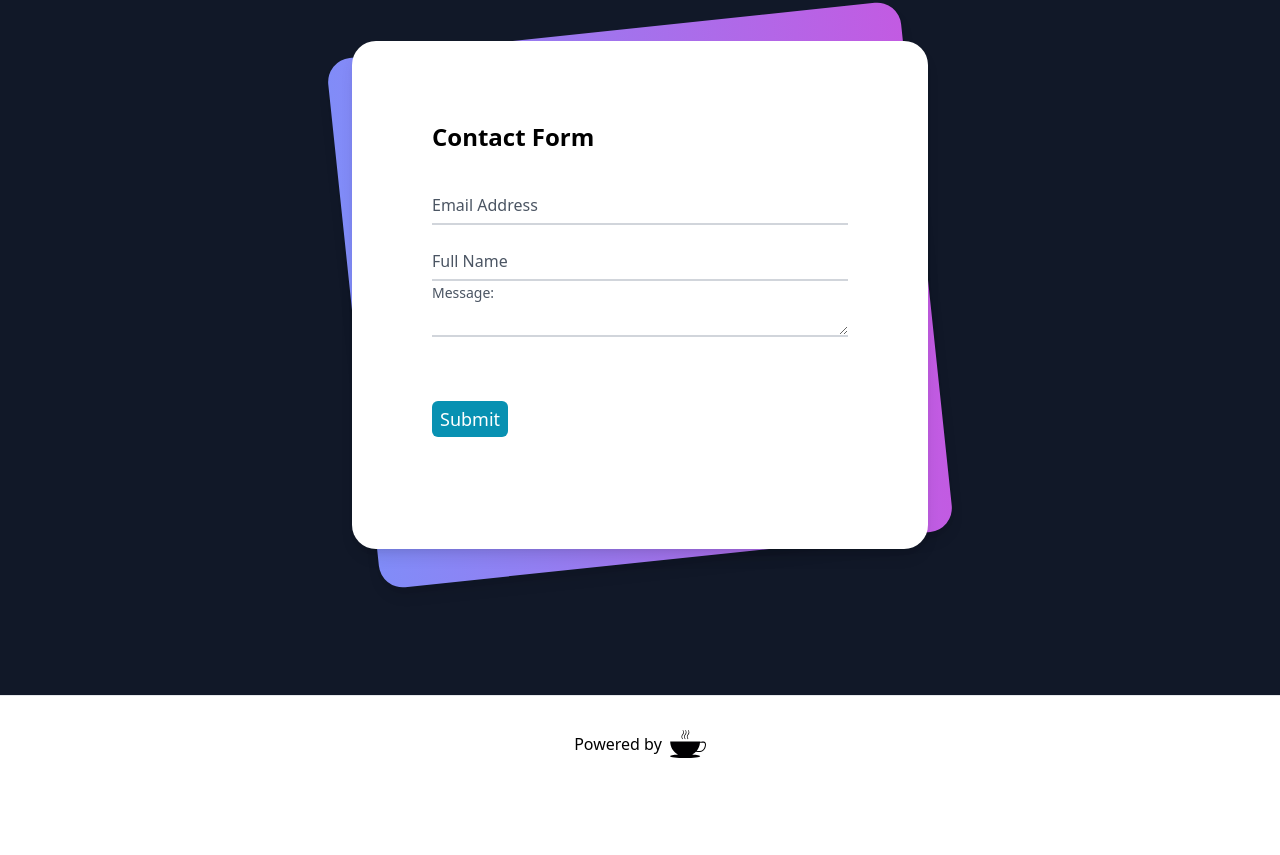
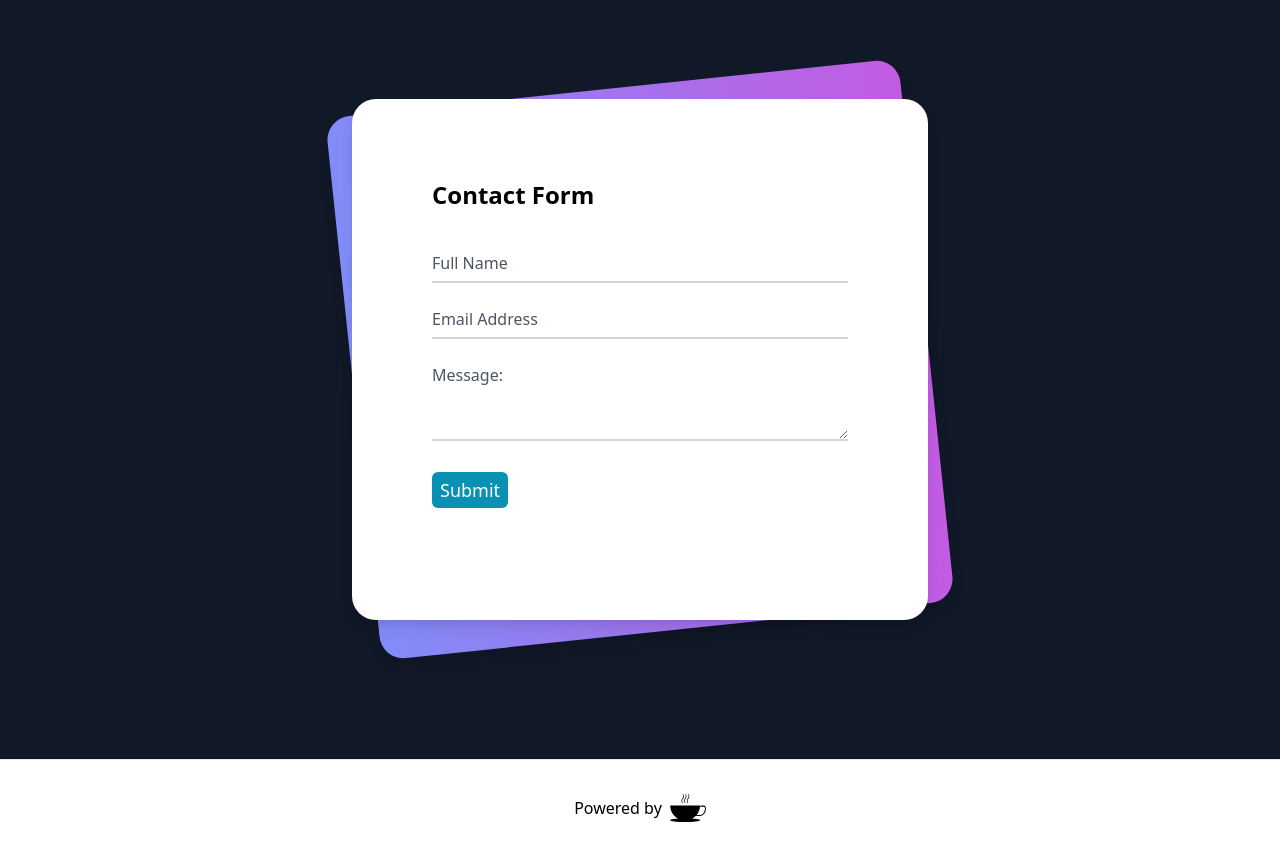
Before and after one commit to coscoaj1/myportfolio, a Next.js app: page / in a window 1280 px wide. Shown: the part 1886-2741 px from the top of the page. Before the commit the page ends 2677 px from the top, so only its background shows below. Built offline with nearby package versions, Linux system fonts and the light colour scheme.

Commit message:
email form working

```diff
--- a/components/Contact.js
+++ b/components/Contact.js
@@ -1,73 +1,124 @@
-import React from "react";
+import React, { useState } from "react";
 
 function Contact() {
+  const [name, setName] = useState("");
+  const [email, setEmail] = useState("");
+  const [message, setMessage] = useState("");
+  const [submitted, setSubmitted] = useState(false);
+
+  const handleSubmit = (e) => {
+    e.preventDefault();
+    console.log("sending");
+
+    const data = {
+      name,
+      email,
+      message,
+    };
+
+    fetch(`/api/contact`, {
+      method: "POST",
+      headers: {
+        Accept: "application/json, text/plain, *.*",
+        "Content-Type": "application/json",
+      },
+      body: JSON.stringify(data),
+    }).then((res) => {
+      console.log("response received");
+      if (response === 200) {
+        setSubmitted(true);
+        setName("");
+        setEmail("");
+        setBody("");
+      }
+    });
+  };
+
   return (
-    <div class="min-h-screen bg-[#111828] py-6 flex flex-col justify-center sm:py-12">
-      <div class="relative py-3 sm:max-w-xl sm:mx-auto">
-        <div class="absolute inset-0 bg-gradient-to-r from-[#818cf8] to-[#c25be2] shadow-lg transform -skew-y-6 sm:skew-y-0 sm:-rotate-6 sm:rounded-3xl"></div>
-        <div class="relative px-4 py-6 bg-white shadow-lg sm:rounded-3xl sm:p-20">
-          <div class="max-w-md mx-auto">
+    <div className="min-h-screen bg-[#111828] py-6 flex flex-col justify-center sm:py-12">
+      <div className="relative py-3 sm:max-w-xl sm:mx-auto">
+        <div className="absolute inset-0 bg-gradient-to-r from-[#818cf8] to-[#c25be2] shadow-lg transform -skew-y-6 sm:skew-y-0 sm:-rotate-6 sm:rounded-3xl"></div>
+        <div className="relative px-4 py-6 bg-white shadow-lg sm:rounded-3xl sm:p-20">
+          <div className="max-w-md mx-auto">
             <div>
-              <h1 class="text-2xl font-semibold">Contact Form</h1>
+              <h1 className="text-2xl font-semibold">Contact Form</h1>
             </div>
-            <div class="divide-y divide-gray-200">
-              <div class="py-8 text-base leading-6 space-y-4 text-gray-700 sm:text-lg sm:leading-7">
-                <div class="relative">
+            <div className="divide-y divide-gray-200">
+              <form className="py-8 text-base leading-6 space-y-4 text-gray-700 sm:text-lg sm:leading-7">
+                <div className="relative">
                   <input
-                    autocomplete="off"
+                    onChange={(e) => {
+                      setName(e.target.value);
+                    }}
+                    autoComplete="off"
+                    id="name"
+                    name="name"
+                    type="name"
+                    className="peer placeholder-transparent h-10 w-full border-b-2 border-gray-300 text-gray-900 focus:outline-none focus:borer-rose-600"
+                    placeholder="Name"
+                    value={name}
+                  />
+                  <label
+                    htmlFor="name"
+                    className="absolute left-0 -top-3.5 text-gray-600 text-sm peer-placeholder-shown:text-base peer-placeholder-shown:text-gray-440 peer-placeholder-shown:top-2 transition-all peer-focus:-top-3.5 peer-focus:text-gray-600 peer-focus:text-sm"
+                  >
+                    Full Name
+                  </label>
+                </div>
+                <div className="relative">
+                  <input
+                    onChange={(e) => {
+                      setEmail(e.target.value);
+                    }}
+                    autoComplete="off"
                     id="email"
                     name="email"
                     type="text"
-                    class="peer placeholder-transparent h-10 w-full border-b-2 border-gray-300 text-gray-900 focus:outline-none focus:borer-rose-600"
+                    className="peer placeholder-transparent h-10 w-full border-b-2 border-gray-300 text-gray-900 focus:outline-none focus:borer-rose-600"
                     placeholder="Email address"
+                    value={email}
                   />
                   <label
-                    for="email"
-                    class="absolute left-0 -top-3.5 text-gray-600 text-sm peer-placeholder-shown:text-base peer-placeholder-shown:text-gray-440 peer-placeholder-shown:top-2 transition-all peer-focus:-top-3.5 peer-focus:text-gray-600 peer-focus:text-sm"
+                    htmlFor="email"
+                    className="absolute left-0 -top-3.5 text-gray-600 text-sm peer-placeholder-shown:text-base peer-placeholder-shown:text-gray-440 peer-placeholder-shown:top-2 transition-all peer-focus:-top-3.5 peer-focus:text-gray-600 peer-focus:text-sm"
                   >
                     Email Address
                   </label>
                 </div>
-                <div class="relative">
-                  <input
-                    autocomplete="off"
-                    id="name"
-                    name="name"
-                    type="name"
-                    class="peer placeholder-transparent h-10 w-full border-b-2 border-gray-300 text-gray-900 focus:outline-none focus:borer-rose-600"
-                    placeholder="Name"
-                  />
-                  <label
-                    for="name"
-                    class="absolute left-0 -top-3.5 text-gray-600 text-sm peer-placeholder-shown:text-base peer-placeholder-shown:text-gray-440 peer-placeholder-shown:top-2 transition-all peer-focus:-top-3.5 peer-focus:text-gray-600 peer-focus:text-sm"
-                  >
-                    Full Name
-                  </label>
-                </div>
-                <div class="relative h-20">
+                <div className="relative h-30">
                   <textarea
-                    className="h-20 mt-3 border"
-                    autocomplete="off"
+                    onChange={(e) => {
+                      setMessage(e.target.value);
+                    }}
+                    autoComplete="off"
                     cols="40"
                     rows="3"
                     id="message"
                     name="message"
                     type="message"
-                    class="peer placeholder-transparent h-10 w-full border-b-2 border-gray-300 text-gray-900 focus:outline-none focus:borer-rose-600"
+                    placeholder="Message"
+                    value={message}
+                    className="peer placeholder-transparent h-30 w-full border-b-2 border-gray-300 text-gray-900 focus:outline-none focus:borer-rose-600"
                   ></textarea>
                   <label
-                    for="message"
-                    class="absolute left-0 -top-3.5 text-gray-600 text-sm peer-placeholder-shown:text-base peer-placeholder-shown:text-gray-440 peer-placeholder-shown:top-2 transition-all peer-focus:-top-3.5 peer-focus:text-gray-600 peer-focus:text-sm"
+                    htmlFor="message"
+                    className="absolute pb-2 left-0 -top-3.5 text-gray-600 text-sm peer-placeholder-shown:text-base peer-placeholder-shown:text-gray-440 peer-placeholder-shown:top-2 transition-all peer-focus:-top-3.5 peer-focus:text-gray-600 peer-focus:text-sm"
                   >
                     Message:
                   </label>
                 </div>
-                <div class="relative">
-                  <button class="bg-[#0891b2] text-white rounded-md px-2 py-1 mt-2">
+                <div className="relative">
+                  <button
+                    type="submit"
+                    onClick={(e) => {
+                      handleSubmit(e);
+                    }}
+                    className="bg-[#0891b2] text-white rounded-md px-2 py-1 mt-2 transition transform active:scale-90 duration-150"
+                  >
                     Submit
                   </button>
                 </div>
-              </div>
+              </form>
             </div>
           </div>
         </div>
--- a/components/Skills.js
+++ b/components/Skills.js
@@ -28,7 +28,7 @@ function Skills() {
           </div>
         </div>
         <div>
-          <div className=" flex flex-col items-center justify-center bg-[#fafafa] w-96 h-80 rounded-xl">
+          <div className=" flex flex-col items-center justify-center bg-[#fafafa] w-96 h-96 rounded-xl">
             <div className="pt-8">
               <Image src="/icons/nodejs-1.svg" width={160} height={112} />
             </div>
--- a/package.json
+++ b/package.json
@@ -8,6 +8,7 @@
   "dependencies": {
     "@headlessui/react": "^1.4.1",
     "next": "latest",
+    "nodemailer": "^6.7.0",
     "react": "^17.0.2",
     "react-dom": "^17.0.2"
   },
--- /dev/null
+++ b/pages/api/contact.js
@@ -0,0 +1,29 @@
+export default function (req, res) {
+  const PASSWORD = process.env.password;
+  let nodemailer = require("nodemailer");
+
+  const transporter = nodemailer.createTransport({
+    port: 465,
+    host: "smtp.gmail.com",
+    auth: {
+      user: "oknc828@gmail.com",
+      pass: PASSWORD,
+    },
+    secure: true,
+  });
+
+  const mailData = {
+    from: "oknc828@gmail.com",
+    to: "coscoanthony1@gmail.com",
+    subject: `Message From ${req.body.name}`,
+    text: `${req.body.message} + " | Sent from: " + ${req.body.email}`,
+    html: `<div>${req.body.message}</div><p>Sent from ${req.body.email}</p>`,
+  };
+
+  transporter.sendMail(mailData, function (err, info) {
+    if (err) console.log(err);
+    else console.log(info);
+  });
+  res.status(200);
+  console.log(req.body);
+}
--- a/tailwind.config.js
+++ b/tailwind.config.js
@@ -15,7 +15,7 @@ module.exports = {
   },
   variants: {
     extend: {
-      transitionProperty: ["hover", "focus"],
+      transitionProperty: ["hover", "focus", "active"],
     },
   },
   plugins: [],
```
Also changed, not shown: 1 other file (tests, documents, lock files or other folders).
